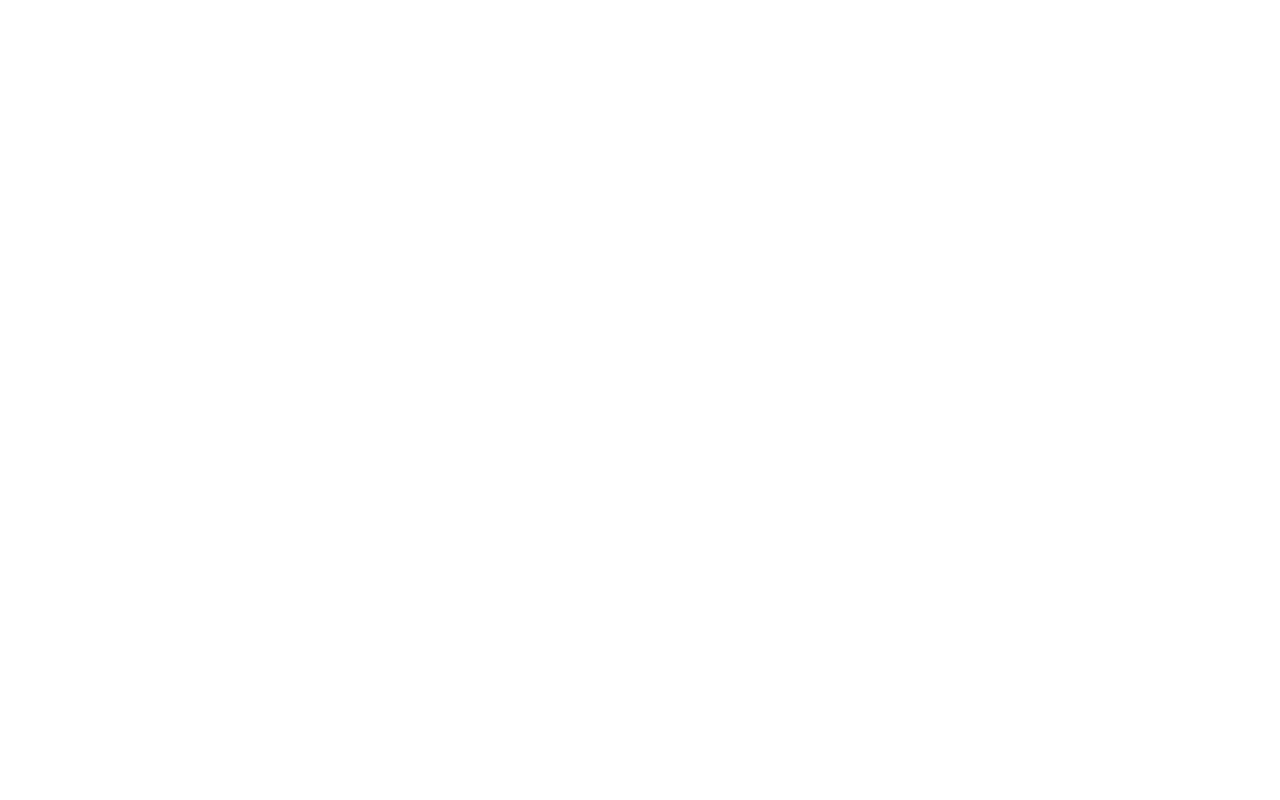
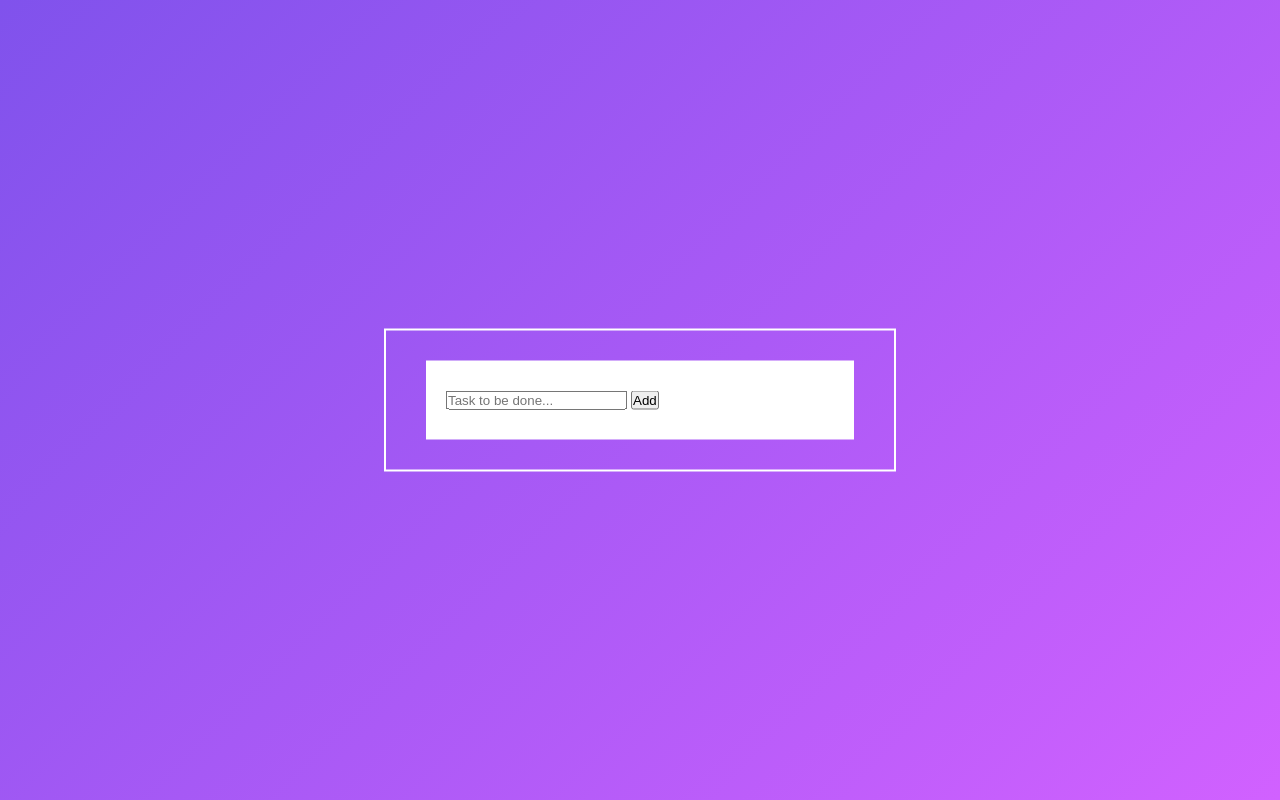
Before and after one commit to alex-mu/To-Do, a plain HTML site: page index.html in a window 1280 px wide. Drawn offline with Linux system fonts and the light colour scheme.

Commit message:
button added to task

```diff
--- a/Css/styles.css
+++ b/Css/styles.css
@@ -0,0 +1,24 @@
+*,
+* ::before,
+* ::after{
+    padding: 0;
+    margin: 0;
+    box-sizing: border-box;
+}
+body {
+    height: 100vh;
+    background: linear-gradient(135deg, #8052ec, #d161ff);
+}
+.container {
+    border: 2px solid white;
+    width: 40%;
+    position: absolute;
+    transform: translate(-50%, -50%);
+    top: 50%;
+    left: 50%;
+    padding: 30px 40px;
+}
+#newtask {
+    background-color: #ffffff;
+    padding: 30px 20px;
+}
--- a/index.html
+++ b/index.html
@@ -10,6 +10,12 @@
     <title>To-Do</title>
 </head>
 <body>
+    <div class="container">
+        <div id="newtask">
+            <input type="text" placeholder="Task to be done...">
+            <button id="push">Add</button>
+        </div>
+    </div>
 
 </body>
 <script src="/Js/script.js"></script>
```
